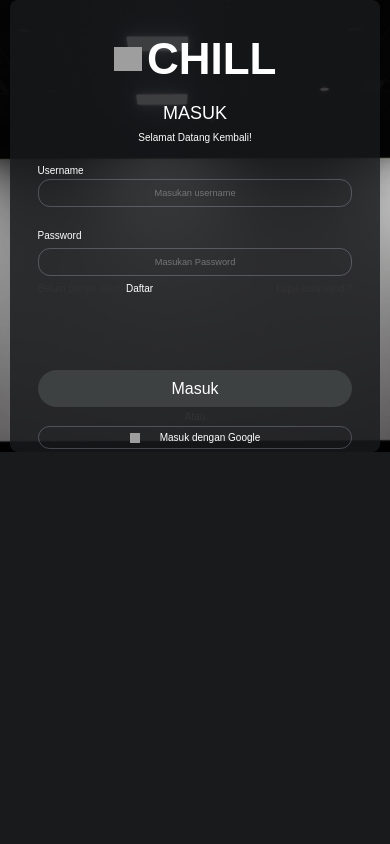
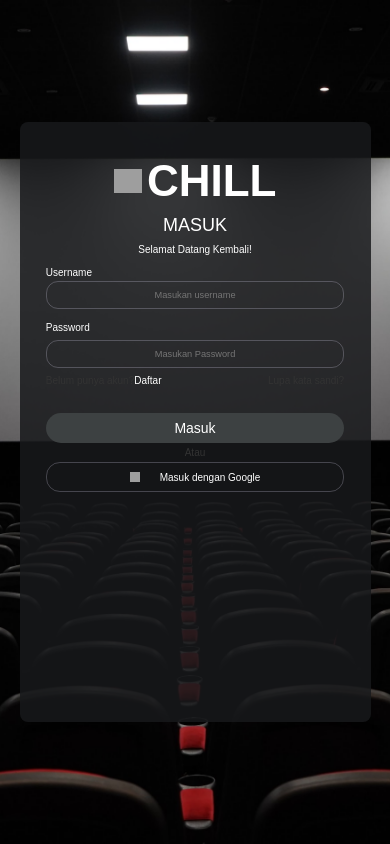
Before and after one commit to Rezeon/ReactjsChill, a React (Create React App) app: page /#/login in a window 390 px wide. Built offline with nearby package versions, Linux system fonts and the light colour scheme; no server answers; grey boxes are pictures that could not be loaded.

Commit message:
update axios

```diff
--- a/src/assets/styles/LoginForm.css
+++ b/src/assets/styles/LoginForm.css
@@ -5,6 +5,7 @@
     background-attachment: fixed;
     display: flex;
     justify-content: center;
+    height: 100vh;
     align-items: center;
 }
 .inputlogin {
@@ -78,18 +79,18 @@
     line-height: 22.4px;
     color: white;
 }
-.password {
+.password1 {
     width: 85%;
     height: 80px;
     display: flex;
     flex-direction: column;
     gap: 6px;
 }
-.password label{
+.password1 label{
     color: white;
     font-size: 18px;
 }
-.password input{
+.password1 input{
     width: 100%;
     height: 47px;
     background-color: transparent;
@@ -158,7 +159,7 @@
     @media (max-width: 481px){
         .inputlogin{
             width: 90%;
-            height: 384px;
+            height: 600px;
             border-radius: 8px;
             gap: 10px;
         }
@@ -198,14 +199,14 @@
             font-size: 9.24px;
 
         }
-        .password{
+        .password1{
             height: 81px;
             gap: 6.93px;
         }
-        .password label{
+        .password1 label{
             font-size: 10px;
         }
-        .password input{
+        .password1 input{
             height: 28px;
             border-radius: 12px;
             border: 0.58px rgba(231, 227, 252, 0.23) solid;
@@ -215,7 +216,7 @@
             font-size: 10px;
         }
         .atau{
-            height: 90px;
+            height: auto;
             gap: 4px;
             font-size: 10px;
         }
--- a/src/assets/styles/PopupFilm.css
+++ b/src/assets/styles/PopupFilm.css
@@ -142,9 +142,8 @@
 @media (max-width:481px) {
     .allma{
         width: 100%;
-        height: auto;
+        height: 100vh;
         background-color: #181A1C;
-        overflow-y: scroll;
     }
     .kkl{
         width: 100%;
--- a/src/assets/styles/RegisterForm.css
+++ b/src/assets/styles/RegisterForm.css
@@ -9,10 +9,11 @@
     background-position: center;
     background-attachment: fixed;
     display: flex;
+    height: 100vh;
     justify-content: center;
     align-items: center;
 }
-.inputlogin {
+.inputlogin1 {
     width: 40%;
     height: 778px;
     flex-direction: column;
@@ -161,9 +162,9 @@
     gap: 20px;
 }
 @media (max-width: 481px){
-    .inputlogin{
+    .inputlogin1{
         width: 95%;
-        height: 452.28px;
+        height: 550px;
         border-radius: 8px;
         gap: 20px;
     }
@@ -230,6 +231,11 @@
         border-radius: 13.86px;
         font-size: 10px;
     }
+    .injj {
+        width: 100%;
+        height: 30px;
+        font-size: 14px;
+    }
     .google{
         height: 30px;
         border-radius: 13.86px;
--- a/src/pages/LoginForm.jsx
+++ b/src/pages/LoginForm.jsx
@@ -38,7 +38,7 @@ function Login() {
               onChange={(e) => setEmail(e.target.value)}
             />
           </div>
-          <div className="password">
+          <div className="password1">
             <label htmlFor="Password">Password</label>
             <input
               type="password"
--- a/src/pages/RegisterForm.jsx
+++ b/src/pages/RegisterForm.jsx
@@ -18,7 +18,7 @@ function Register() {
   return (
     <body>
       <div className="loginr">
-        <div className="inputlogin">
+        <div className="inputlogin1">
           <div className="logoF">
             <img src={Foto} className="logo1" alt="" />
             <p>CHILL</p>
```
Also changed, not shown: 12 other files (tests, documents, lock files or other folders).
